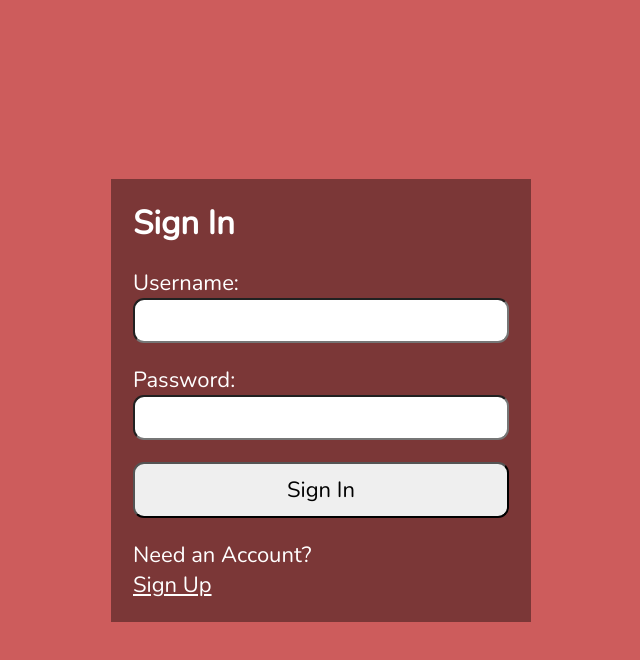
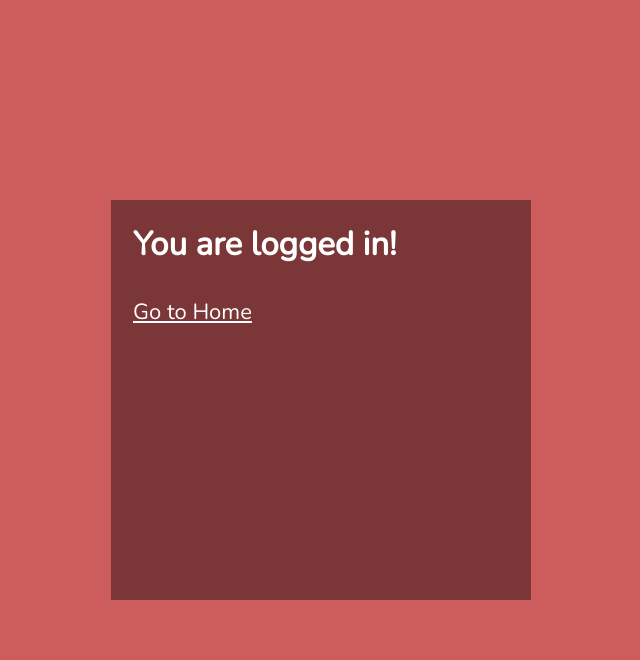
Before and after one commit to aslinurtolga/React-User-Login-and-Authentication-with-Axios, a React (Create React App) app: page / in a window 1280 px wide. Both pictures are taken after typing "Sample", "Sample" into the empty fields and a click on the button "Sign In". Shown: the top 660 px of the page, without its empty margins (319-959 px from the left). Built offline with nearby package versions, Linux system fonts and the light colour scheme.

Commit message:
feat: form test done, logged in screen came up

```diff
--- a/src/Login.js
+++ b/src/Login.js
@@ -21,13 +21,23 @@ const Login = () => {
 
   const handleSubmit = async (e) => {
     e.preventDefault();
-    console.log(user,pwd);
-    setUser('');
-    setPwd('');
+    console.log(user, pwd);
+    setUser("");
+    setPwd("");
     setSuccess(true);
   };
 
   return (
+    <>
+      {success ? (
+        <section>
+          <h1>You are logged in!</h1>
+          <br />
+          <p>
+            <a href="#">Go to Home</a>
+          </p>
+        </section>
+      ) : (
         <section>
           <p
             ref={errRef}
@@ -70,6 +80,8 @@ const Login = () => {
             </span>
           </p>
         </section>
+      )}
+    </>
   );
 };
 
```
Lines whose indentation alone changed are shown as unchanged.
